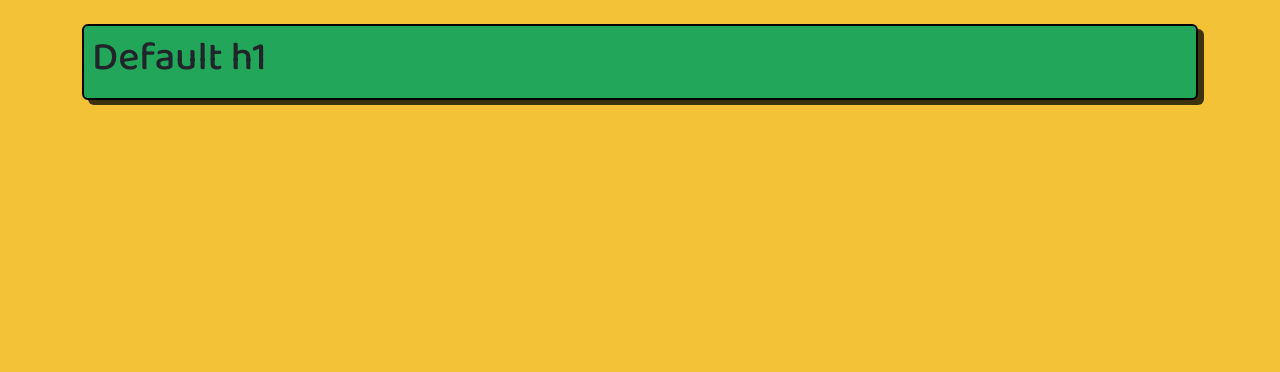
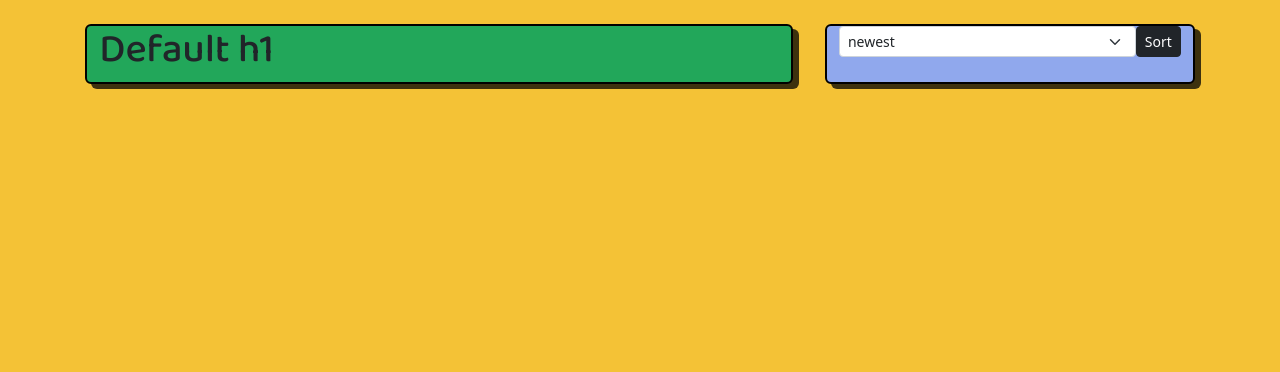
Before and after one commit to davidindub/designland, a Django app: page / in a window 1280 px wide. Shown: the part 48-420 px from the top of the page. Run offline with Django 3.2, Linux system fonts and the light colour scheme; data that the repository does not hold is empty; parts of the project's set-up code (start-up, migrations or seed data) failed here and were passed over.

Commit message:
Add drop down sort option to resource lists

```diff
--- a/directory/forms.py
+++ b/directory/forms.py
@@ -51,7 +51,7 @@ class FormForProfile(LoginRequiredMixin, forms.ModelForm):
         model = Profile
         fields = ["username_github", "username_twitter", "website_address"]
         labels = {
-            "username_github": "GitHub",
-            "username_twitter": "Twitter",
+            "username_github": "GitHub username",
+            "username_twitter": "Twitter username",
             "website_address": "Portfolio URL"
         }
--- a/directory/models.py
+++ b/directory/models.py
@@ -41,9 +41,9 @@ class Profile(models.Model):
     Model class for user profiles
     """
     user = models.OneToOneField(User, null=True, on_delete=models.CASCADE)
-    username_twitter = models.CharField(max_length=15, null=True)
-    username_github = models.CharField(max_length=39, null=True)
-    website_address = models.CharField(max_length=100, null=True)
+    username_twitter = models.CharField(max_length=15, null=True, blank=True)
+    username_github = models.CharField(max_length=39, null=True, blank=True)
+    website_address = models.CharField(max_length=100, null=True, blank=True)
 
     def __str__(self):
         return self.user.username
--- a/static/css/style.css
+++ b/static/css/style.css
@@ -98,11 +98,6 @@ a {
     background-color: rgb(255, 255, 255);
 }
 
-/* .btns-container, .tag-container {
-    display: flex;
-    gap: 1rem;
-} */
-
 .btn-upvote, .btn-upvote:active, .btn-bookmark, .btn-bookmark:active {
     margin-right: 1rem;
     border: 2px solid rgb(0, 0, 0);
@@ -137,11 +132,23 @@ a {
     transform: translate(-0.25rem, -0.25rem);
 }
 
-.list-title {
-    background-color: rgb(34, 167, 90);
+.top-row {
+    margin: 0 0.2rem 1rem;
+    gap: 2rem;
+}
+
+.top-row > .col {
     border-radius: 0.375rem;
     border: 2px solid rgb(0, 0, 0);
     box-shadow: 6px 5px 0px 0px rgba(0,0,0,0.75);
+}
+
+.top-col-h1 {
+    background-color: rgb(34, 167, 90);
+}
+
+.top-col-sort {
+    background-color: rgb(144, 168, 237);
 }
 
 .resource-detail-thumbnail {
--- a/templates/base.html
+++ b/templates/base.html
@@ -109,12 +109,17 @@
 
     <main class="container-xl py-4">
 
+        <div class="row top-row">
+            {% if h1 %}
+            <div class="col top-col-h1">
+                    <h1>{% block h1 %}Designland{% endblock %}</h1>
+            </div>
+            {% endif %}
 
-        {% if h1 %}
-        <div class="list-title mb-3 p-2">
-            <h1>{% block h1 %}Designland{% endblock %}</h1>
-        </div>
-        {% endif %}
+            {% block sort-dropdown %}
+            {% endblock sort-dropdown %}
+
+            </div>
 
         <!-- <div class="container-main-content p-4"> -->
             {% block content %}
--- a/templates/resources_list.html
+++ b/templates/resources_list.html
@@ -9,7 +9,22 @@ Designland
 {{ h1 }}
 {% endblock %}
 
+{% block sort-dropdown %}
+    <div class="col col-12 col-lg-4 top-col-sort">
+        <form action="" class="d-flex align-items-center">
+            <label for="sort" class="form-label visually-hidden">Sort by:</label>
+                    <select class="form-select form-select-sm flex-grow-1" name="sort" id="sort">
+                        <option value="new">newest</option>
+                        <option value="old">oldest</option>
+                        <option value="popular">most upvotes</option>
+                    </select>
+                    <input class="btn btn-sm btn-dark btn-block" type="submit" value="Sort">
+          </form>
+    </div>
+{% endblock %}
+
 {% block content %}
+
 
     <div class="row">
         <div class="col mt-3 left">
```
Also changed, not shown: directory/migrations/0014_auto_20220826_2149.py (added).
